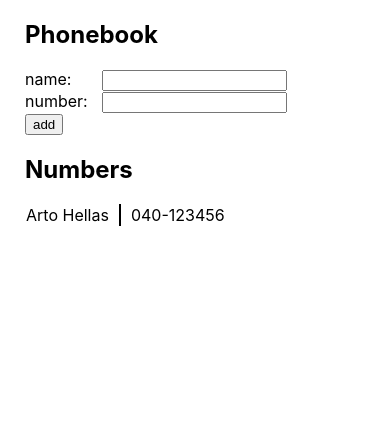
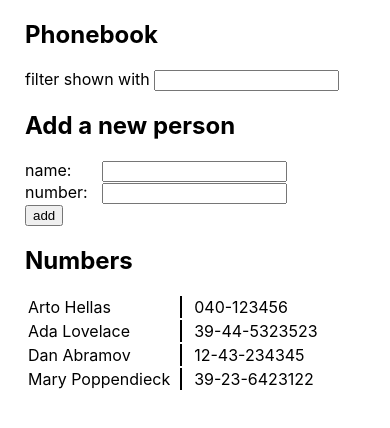
Before and after one commit to AitorSantaeugenia/FullStackOpen, a React (Create React App) app in the folder Part2/phonebook/: page / in a window 390 px wide. Shown: the top 428 px of the page. Built offline with nearby package versions, Linux system fonts and the light colour scheme.

Commit message:
part2 phonebook 2.9 step4

```diff
--- a/Part2/phonebook/src/App.js
+++ b/Part2/phonebook/src/App.js
@@ -2,11 +2,21 @@ import { useState } from "react";
 import "./App.css";
 
 const App = () => {
+  // Commented previous object with one person
+  // const [persons, setPersons] = useState([
+  //   { name: "Arto Hellas", number: "040-123456" },
+  // ]);
+
+  //New object with more persons
   const [persons, setPersons] = useState([
     { name: "Arto Hellas", number: "040-123456" },
+    { name: "Ada Lovelace", number: "39-44-5323523" },
+    { name: "Dan Abramov", number: "12-43-234345" },
+    { name: "Mary Poppendieck", number: "39-23-6423122" },
   ]);
   const [newName, setNewName] = useState("");
   const [newNumber, setNewNumber] = useState("");
+  const [filter, setFilter] = useState("");
 
   const addNewPerson = (e) => {
     e.preventDefault();
@@ -37,16 +47,28 @@ const App = () => {
 
   const handlePhoneNumber = (e) => {
     e.preventDefault();
-    console.log("e", e.target.value);
+    // console.log("e", e.target.value);
 
     setNewNumber(e.target.value);
+  };
+
+  const handleFilter = (e) => {
+    e.preventDefault();
+    // console.log(e.target.value);
+    setFilter(e.target.value);
   };
 
   return (
     <div>
       <h2>Phonebook</h2>
+      <form>
+        <div>
+          filter shown with <input value={filter} onChange={handleFilter} />
+        </div>
+      </form>
       <form onSubmit={addNewPerson}>
         <div>
+          <h2>Add a new person</h2>
           <span className="spanPaddingRight">name:</span>{" "}
           <input
             value={newName}
@@ -63,8 +85,17 @@ const App = () => {
         </div>
       </form>
       <h2>Numbers</h2>
-
-      {persons.map((person) => (
+      <table>
+        <tbody>
+          {persons
+            .filter((value) => {
+              return value.name.toLowerCase().includes(filter.toLowerCase())
+                ? value
+                : null;
+            })
+            .map((person) => (
+              <>
+                {console.log(person.name)}
                 <tr>
                   <td key={person.name} className="tdPadding">
                     {person.name}
@@ -73,7 +104,10 @@ const App = () => {
                     {person.number}
                   </td>
                 </tr>
+              </>
             ))}
+        </tbody>
+      </table>
     </div>
   );
 };
```
Lines whose indentation alone changed are shown as unchanged.
